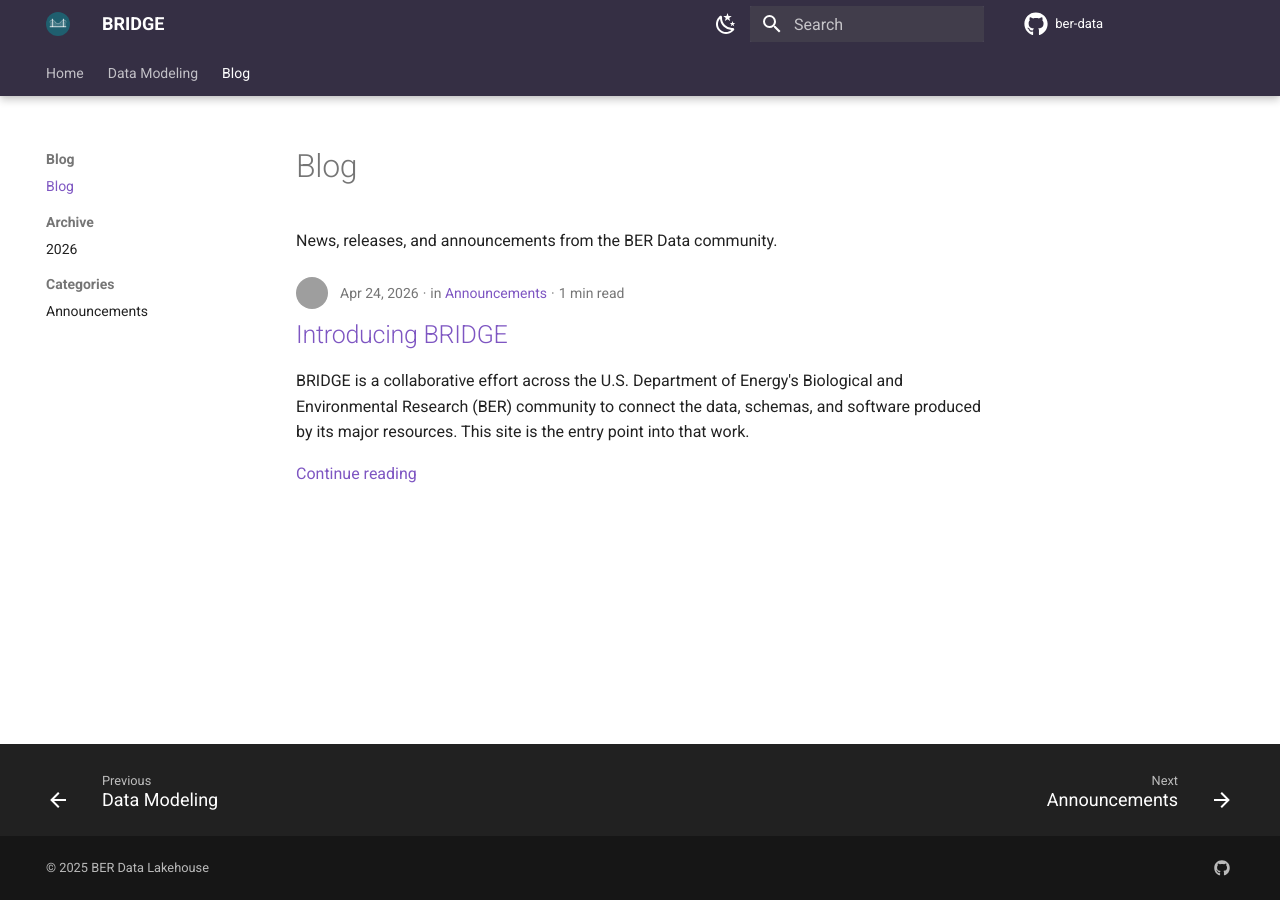
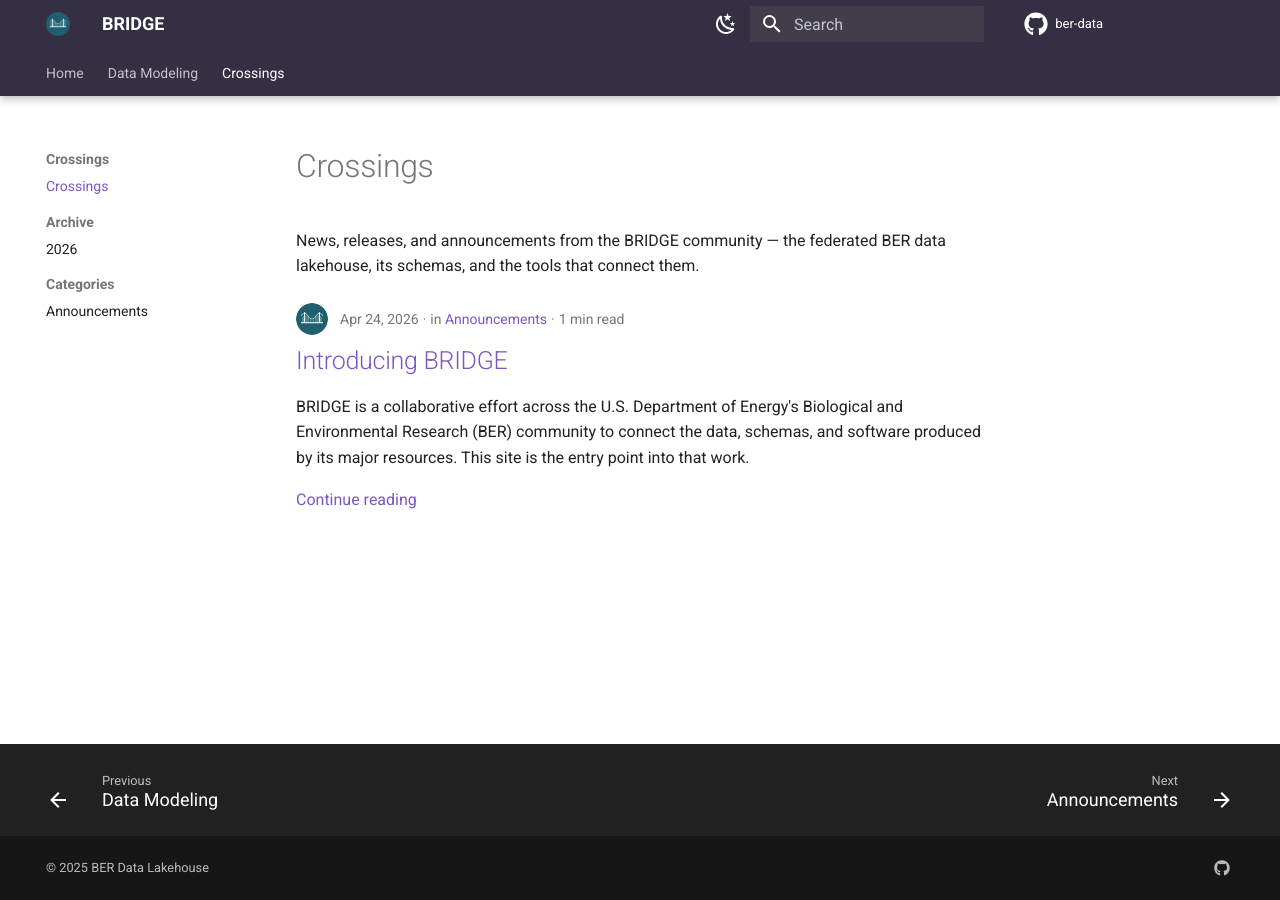
Before and after one commit to ber-data/ber-data.github.io, an MkDocs documentation site: the page built from docs/blog/index.md, in a window 1280 px wide. Built offline with MkDocs 1.6.1 and Material for MkDocs 9.7.7, drawn with Linux system fonts in a browser that asks for light colours; grey boxes are pictures that could not be loaded.

Commit message:
added name for blog

```diff
--- a/docs/blog/.authors.yml
+++ b/docs/blog/.authors.yml
@@ -1,6 +1,6 @@
 authors:
   ber-data:
-    name: BER Data
-    description: The BER Data organization
-    avatar: https://avatars.githubusercontent.com/u/ber-data
+    name: BRIDGE
+    description: The BRIDGE data community
+    avatar: https://ber-data.github.io/assets/images/bridge-logo.png
     url: https://github.com/ber-data
--- a/docs/blog/index.md
+++ b/docs/blog/index.md
@@ -1,8 +1,9 @@
 ---
-title: Blog
-description: News, releases, and announcements from the BER Data community.
+title: Crossings
+description: News, releases, and announcements from the BRIDGE community.
 ---
 
-# Blog
+# Crossings
 
-News, releases, and announcements from the BER Data community.
+News, releases, and announcements from the BRIDGE community — the
+federated BER data lakehouse, its schemas, and the tools that connect them.
--- a/mkdocs.yml
+++ b/mkdocs.yml
@@ -87,6 +87,7 @@ plugins:
       minify_css: true
   - blog:
       blog_dir: blog
+      blog_name: Crossings
       post_date_format: medium
       post_url_format: "{date}/{slug}"
       archive: true
@@ -102,5 +103,5 @@ plugins:
 nav:
   - Home: index.md
   - Data Modeling: schemas.md
-  - Blog:
+  - Crossings:
     - blog/index.md
```
